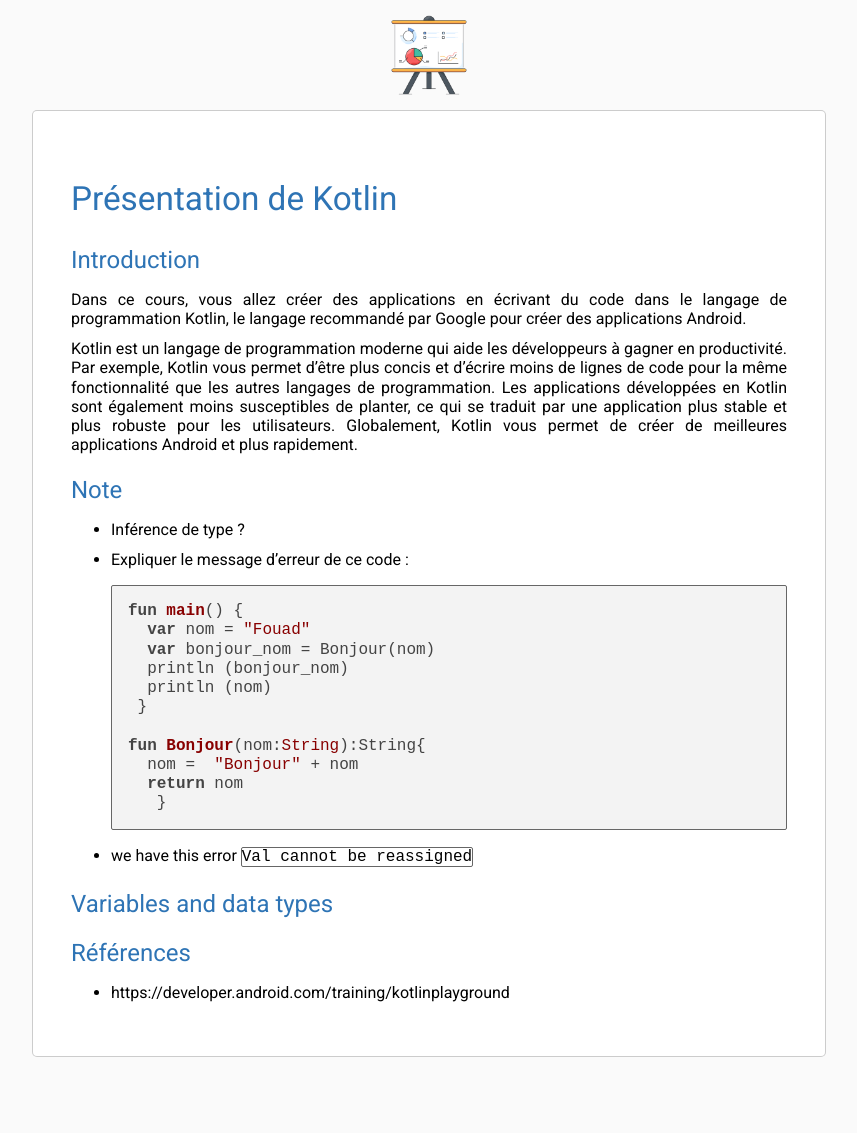
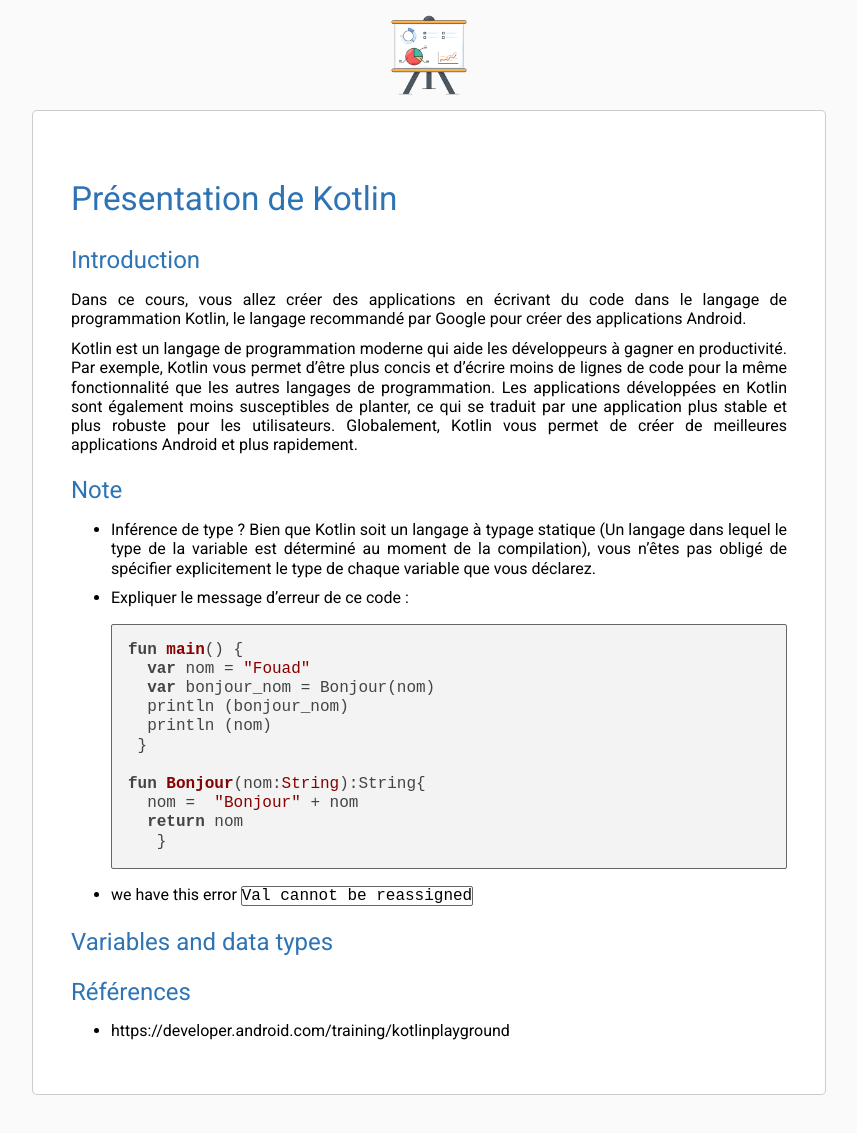
Before and after one commit to solicoders/Lharrak-Adnan-autoformation-android, a Jekyll site: the page built from docs/1.1-présentation-de-Kotlin/présentation-de-kotlin.md, in a window 1280 px wide. Shown: the whole page, without its empty margins (211-1068 px from the left). Built offline with Jekyll 4.4.1, drawn with Linux system fonts in a browser that asks for light colours; our own code applies the rules of GitHub Pages for plain Markdown files; before the commit the page ends 1095 px from its top, so only the background shows below that.

Commit message:
présentation

```diff
--- a/docs/1.1-présentation-de-Kotlin/présentation-de-kotlin.md
+++ b/docs/1.1-présentation-de-Kotlin/présentation-de-kotlin.md
@@ -13,6 +13,7 @@ Kotlin est un langage de programmation moderne qui aide les développeurs à gag
 
 ## Note
 - Inférence de type ?
+Bien que Kotlin soit un langage à typage statique (Un langage dans lequel le type de la variable est déterminé au moment de la compilation), vous n'êtes pas obligé de spécifier explicitement le type de chaque variable que vous déclarez.
 
 - Expliquer le message d'erreur de ce code :
 
```
